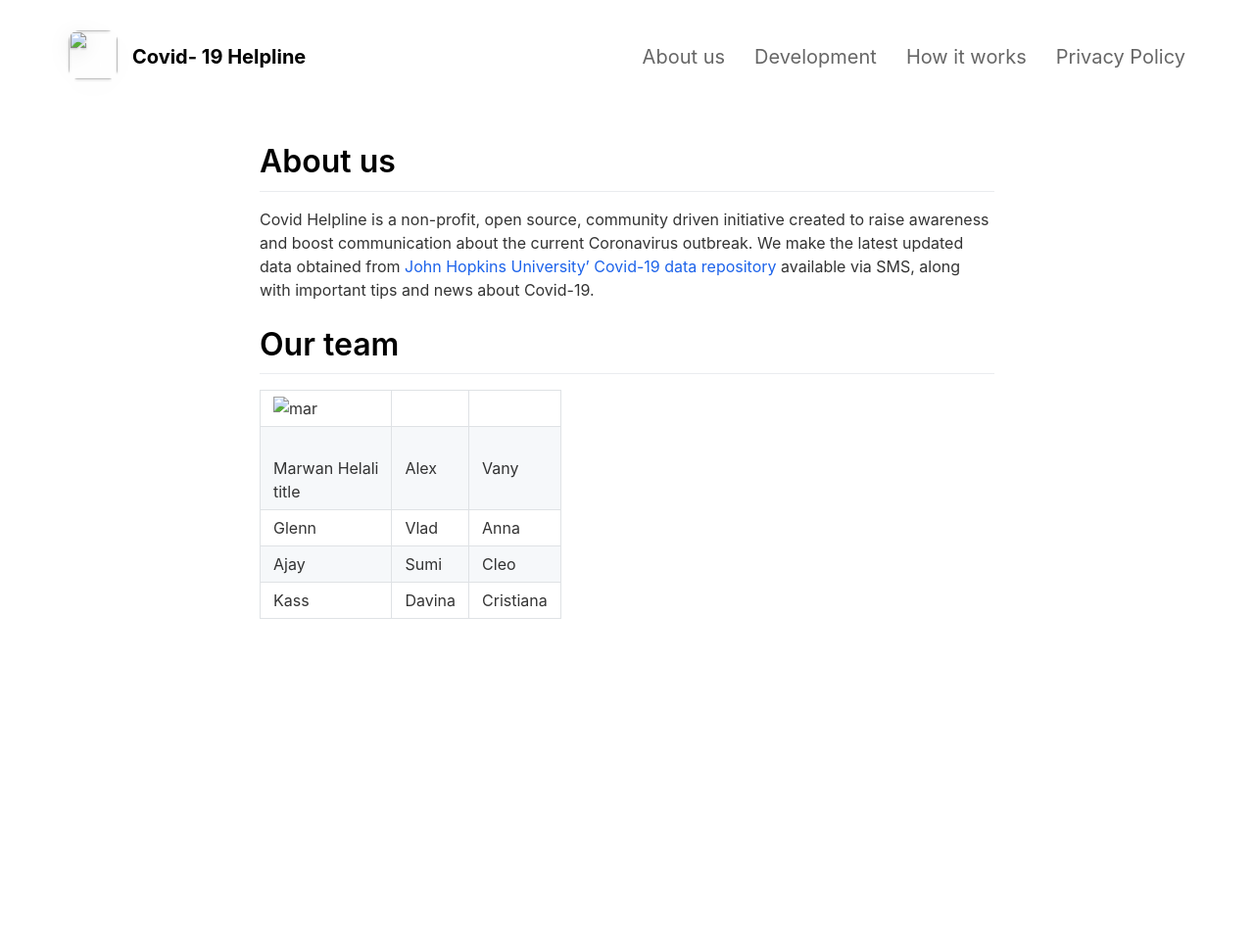
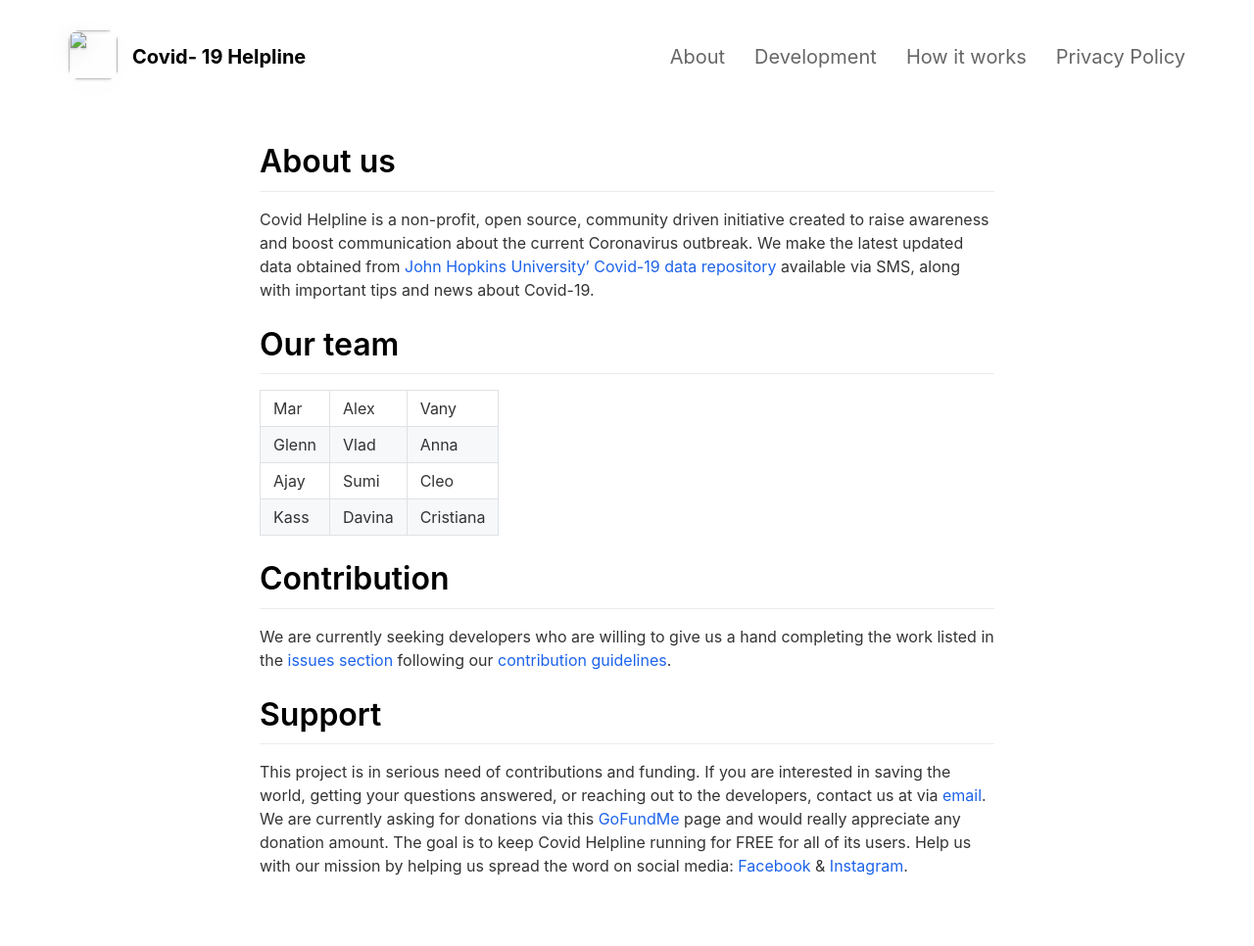
Before and after one commit to annajt178/covid, a Jekyll site: the page built from _pages/about us.md, in a window 1280 px wide. Shown: the whole page at 98% size. Built offline with Jekyll 4.4.1, drawn with Linux system fonts in a browser that asks for light colours; nearby versions of some CDN libraries; before the commit the page ends 900 px from its top, so only the background shows below that.

Commit message:
text bubble

```diff
--- a/_pages/about us.md
+++ b/_pages/about us.md
@@ -10,8 +10,16 @@
 
 # Our team
 
-| ![mar](assets/team/mar.jpg)
-<br> Marwan Helali<br> title      | Alex          | Vany  |
+| Mar     | Alex          | Vany  |
 | Glenn   | Vlad | Anna |
 |  Ajay  | Sumi      |   Cleo |
 | Kass | Davina      |    Cristiana|
+
+# Contribution
+
+We are currently seeking developers who are willing to give us a hand completing the work listed in the [issues section](https://github.com/Marwan01/covid-helpline/issues) following our [contribution guidelines](https://github.com/Marwan01/covid-helpline/blob/master/.github/CONTRIBUTING.md).
+
+
+# Support
+
+This project is in serious need of contributions and funding. If you are interested in saving the world, getting your questions answered, or reaching out to the developers, contact us at via [email](mailto:covid.helpline@gmail.com). We are currently asking for donations via this [GoFundMe](https://www.gofundme.com/f/help-spread-information-about-covid19-via-text) page and would really appreciate any donation amount. The goal is to keep Covid Helpline running for FREE for all of its users. Help us with our mission by helping us spread the word on social media: [Facebook](https://www.facebook.com/covidhelpline) & [Instagram](https://www.instagram.com/covid_helpline/).
```
Also changed, not shown: other parts of _pages/about us.md (+1 -1 lines), _pages/how it works.md (+2 -0 lines), assets/textbubble.png (added).
